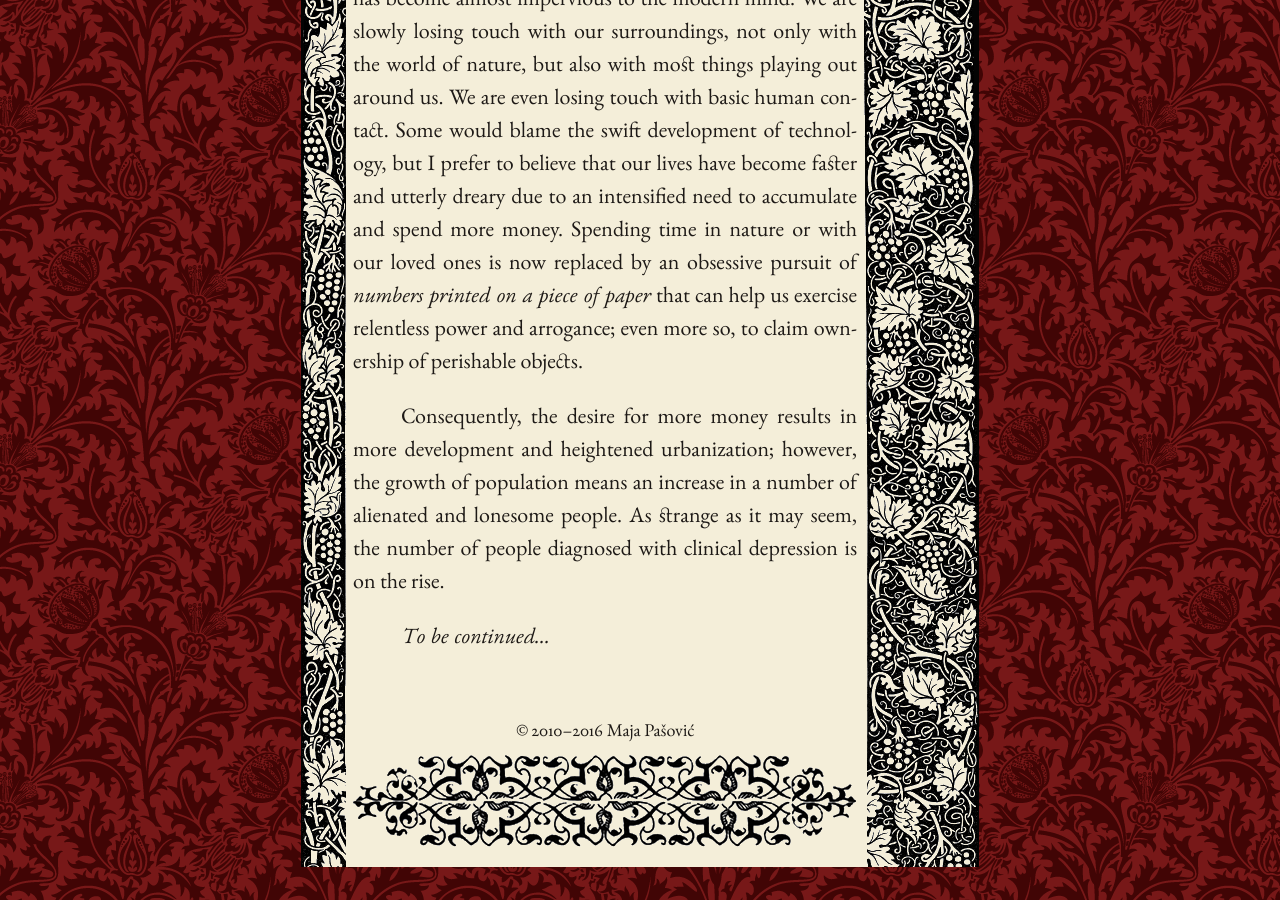
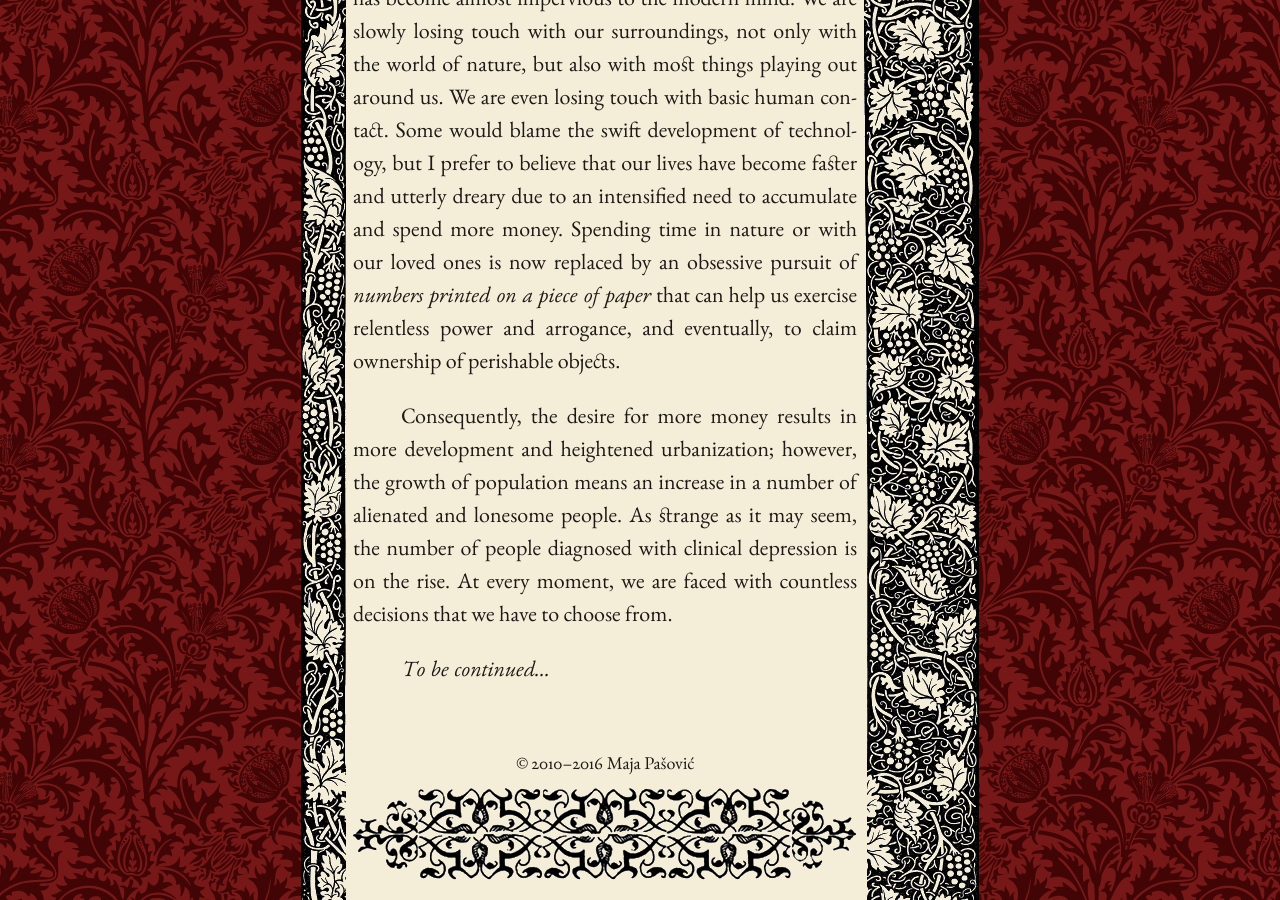
Before and after one commit to mpasovic/majapasovic.org, a Jekyll site: the page built from _posts/2016-07-06-a-lamenting-song-for-fireflies-progressive-destruction-of-the-environment-and-its-consequences.md, in a window 1280 px wide and 900 px high, scrolled down 3988 px. Built offline with Jekyll 4.4.1, drawn with Linux system fonts in a browser that asks for light colours; nearby versions of some CDN libraries.

Commit message:
Updated 2016-07-06-a-lamenting-song-for-fireflies-progressive-destruction-of-the-environment-and-its-consequences.md

```diff
--- a/_posts/2016-07-06-a-lamenting-song-for-fireflies-progressive-destruction-of-the-environment-and-its-consequences.md
+++ b/_posts/2016-07-06-a-lamenting-song-for-fireflies-progressive-destruction-of-the-environment-and-its-consequences.md
@@ -28,8 +28,8 @@
 Then, one day--after the childhood age has reached the end--reality hits us with its cruel truth: the summer nights that we used to know have changed substantially, and fireflies have started to gradually abandon the human race. Now, the night sky in the cities is not lit up by these luminous insects; instead, it is strewn with the reflection of colossal glowing glass boards, monstrous skyscrapers, and noisy traffic. Even the garlands of trees and flowers in the countryside and forests are being replaced with concrete, bricks and cement mortar; the waterways are being resized and transformed into areas fit for cargo vessels (as scientists have observed, many species of fireflies like to reside close to water); light pollution is on the rise, due to overpopulated cities and increased traffic; and finally, pesticides have become the staple ingredient of grass, food, and air. All of these factors have largely contributed to a decline in the number of firefly species worldwide. Summer nights have darkened from tufts blue to rust and slategray.
 
 *****
-As Ancient Greeks believed, nature is in a constant whirl of creation and self-maintenance. "When the Greek philosopher Pythagoras first called the universe a *kosmos*, he did so because it is a living embodiment of nature's order, beauty, and harmony.[...] When we can view the exquisite grandeur of a forest, mountain range, or the form of a distant galaxy with a clear and untroubled heart, the beauty and harmony of the universe becomes immediately obvious--not through argument, but through direct perception" (Fideler, *Restoring the Soul of the World*, p. 34-5). The ability to perceive things directly and through a clear, unbiased method has become almost impervious to the modern mind. We are slowly losing touch with our surroundings, not only with the world of nature, but also with most things playing out around us. We are even losing touch with basic human contact. Some would blame the swift development of technology, but I prefer to believe that our lives have become faster and utterly dreary due to an intensified need to accumulate and spend more money. Spending time in nature or with our loved ones is now replaced by an obsessive pursuit of *numbers printed on a piece of paper* that can help us exercise relentless power and arrogance; even more so, to claim ownership of perishable objects.
+As Ancient Greeks believed, nature is in a constant whirl of creation and self-maintenance. "When the Greek philosopher Pythagoras first called the universe a *kosmos*, he did so because it is a living embodiment of nature's order, beauty, and harmony.[...] When we can view the exquisite grandeur of a forest, mountain range, or the form of a distant galaxy with a clear and untroubled heart, the beauty and harmony of the universe becomes immediately obvious--not through argument, but through direct perception" (Fideler, *Restoring the Soul of the World*, p. 34-5). The ability to perceive things directly and through a clear, unbiased method has become almost impervious to the modern mind. We are slowly losing touch with our surroundings, not only with the world of nature, but also with most things playing out around us. We are even losing touch with basic human contact. Some would blame the swift development of technology, but I prefer to believe that our lives have become faster and utterly dreary due to an intensified need to accumulate and spend more money. Spending time in nature or with our loved ones is now replaced by an obsessive pursuit of *numbers printed on a piece of paper* that can help us exercise relentless power and arrogance, and eventually, to claim ownership of perishable objects.
 
-Consequently, the desire for more money results in more development and heightened urbanization; however, the growth of population means an increase in a number of alienated and lonesome people. As strange as it may seem, the number of people diagnosed with clinical depression is on the rise.
+Consequently, the desire for more money results in more development and heightened urbanization; however, the growth of population means an increase in a number of alienated and lonesome people. As strange as it may seem, the number of people diagnosed with clinical depression is on the rise. At every moment, we are faced with countless decisions that we have to choose from.
 
 *To be continued...*
```
